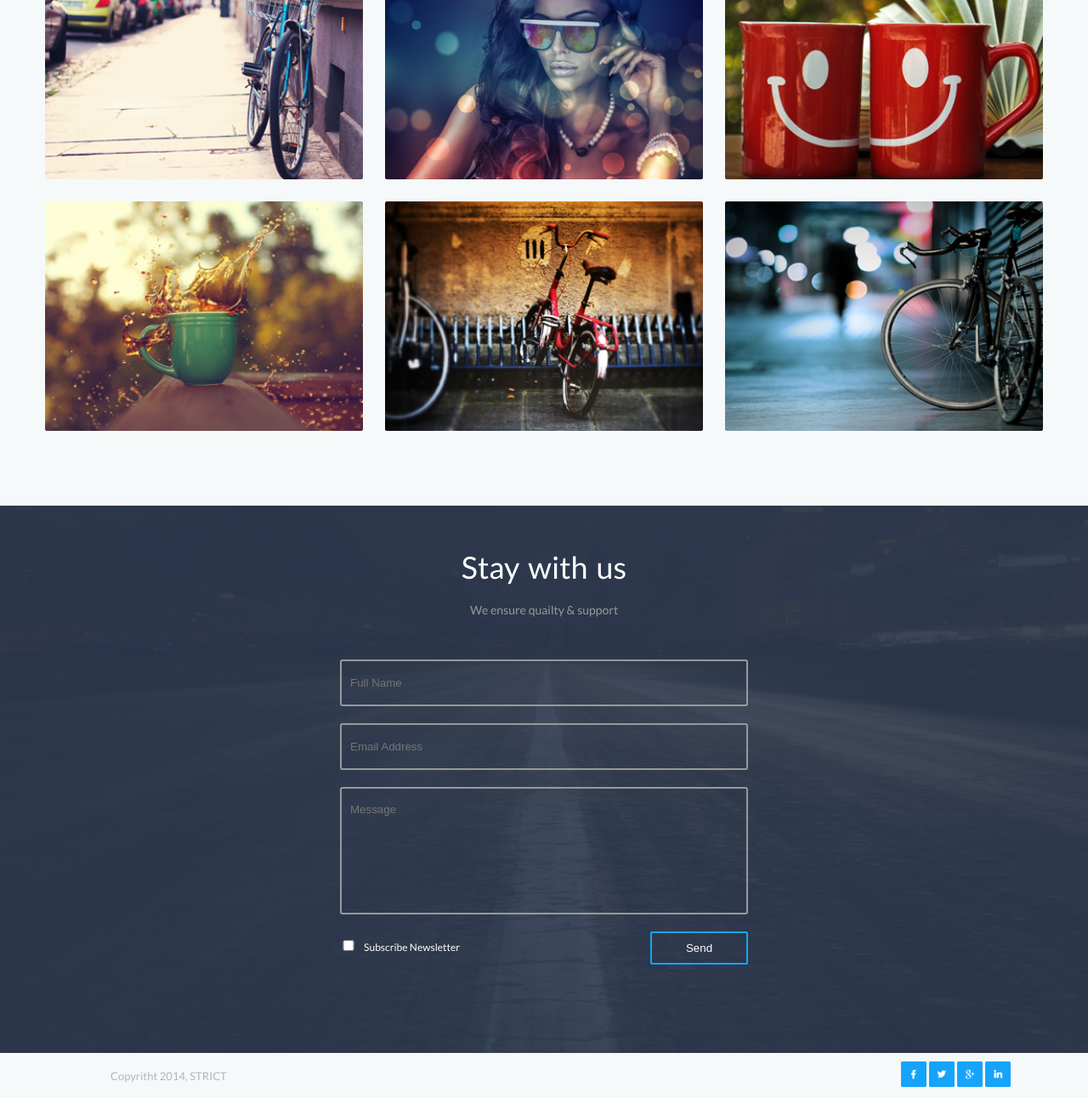
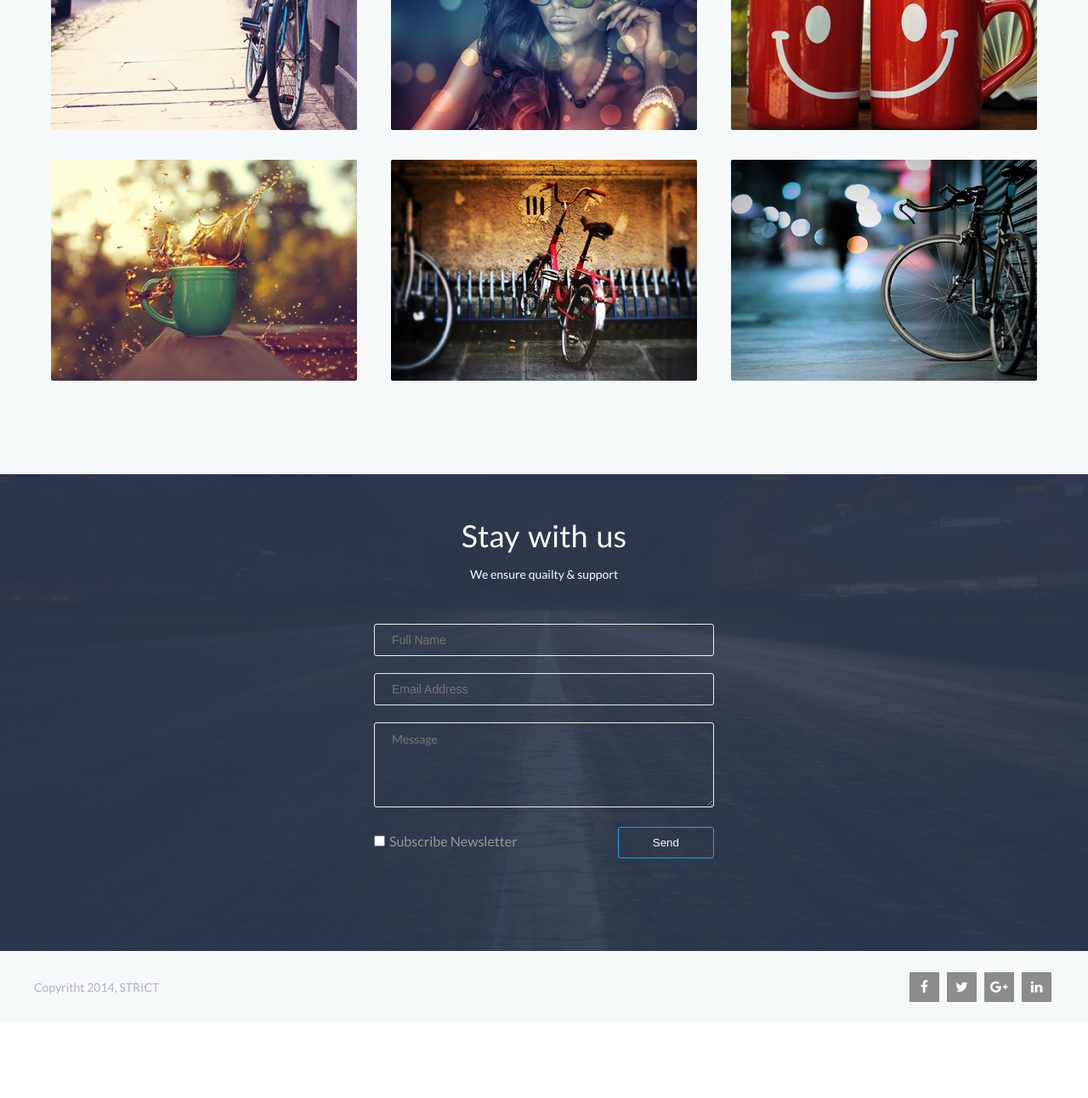
Before and after one commit to Turjo884/Strict, a plain HTML site: page index.html in a window 1280 px wide. Shown: the part 1750-3042 px from the top of the page at 85% size. After the commit the page ends 2954 px from the top, so only its background shows below. Drawn offline with Linux system fonts and the light colour scheme.

Commit message:
complete strict project

```diff
--- a/css/style.css
+++ b/css/style.css
@@ -10,6 +10,9 @@
 }
 body{
     color: #999999;
+    font-family: 'Lato', sans-serif;
+}
+textarea, textarea{
     font-family: 'Lato', sans-serif;
 }
 .col-1{
@@ -27,6 +30,10 @@ body{
 .col-4{
     width: 33.332%;
     float: left;
+}
+.col-4-offset{
+    margin-left: 33.332%;
+    margin-right: 33.332%;
 }
 .col-5{
    width: 41.665%;
@@ -70,6 +77,9 @@ body{
 }
 a{
     text-decoration: none;
+}
+.mb-50{
+    margin-bottom: 50px;
 }
 /* End Global CSS */
 
@@ -196,19 +206,54 @@ header{
     font-size: 36px;
     color: #2d3950;
     font-weight: 400;
+    margin-bottom: 15px;
 }
 .work p{
     text-align: center;
     font-size: 14px;
-    margin-top: 20px;
-    margin-bottom: 80px;
+    /* margin-top: 15px;
+    margin-bottom: 50px; */
+    padding: 0 30px;
 }
-.work .happy{
+.work-item{
+    position: relative;
+    overflow: hidden;
+    width: 360px;
+    height: 260px;
+    margin:  0 auto 35px;
+}
+.item-hover{
+    position: absolute;
+    width: 100%;
+    height: 100%;
+    background: rgba(44,172,247,1);
+    top: 0;
+    right: -100% ;
+    transition: .5s ease-in-out;
+    text-align: center;
+}
+.work .work-item:hover .item-hover{
+    background: rgba(44,172,247,.8);
+    right: 0;
+}
+.item-hover ul{
+    padding: 0;
     display: block;
-    width: 100%;
-    margin: 0 auto;
-    padding: 13px;
+    margin-top: 110px;
 }
+.item-hover ul li{
+    text-decoration: none;
+    display: inline;
+}
+.item-hover ul li .fa{
+    color: #fff;
+    border: 1px solid #fff;
+    padding: 10px;
+    font-size: 20px;
+    border-radius: 3px;
+    margin: 5px;
+}
+
 /* End Work Section */
 
 /* Start Stay Area */
@@ -231,73 +276,94 @@ header{
 .stay p{
     text-align: center;
     font-size: 14px;
-    margin: 20px 0 50px;
+    margin: 15px 0 50px;
+    padding: 0 30px;
+    color: #fff;
 }
-.stay input{
-    width: 480px;
-    display: block;
-    margin: 0 auto;
-    background: transparent;
-    border : 2px solid #999999;
-    text-align: left;
-    padding: 18px 10px;
-    border-radius: 3px;
+.form-group{
     margin-bottom: 20px;
 }
-.stay .cube{
-    height: 150px;
-    padding-bottom: 115px;
-}
-.stay .special{
-    width: 20px;
-    height: 13px;
-    display: inline;
-    margin-left: 360px;
-    margin-right: 5px;
-    margin-top: 10px;
-}
-label{
-    color: #fff;
-    font-size: 12px;
-}
-.stay button{
-    display: block;
-    width: 115px;
-    text-align: center;
-    margin-left: 125px;
-    background: transparent;
-    border: 2px solid #15a4fa;
-    padding: 10px 25px;
-    color: #fff;
-    border-radius: 2px;
-    transition: .3s ease background;
-}
-.stay button:hover{
-    background: #15a4fa;
-}
+ .box{
+     width: 100%;
+     height: 20xp;
+     background: transparent;
+     border: 1px solid #eee;
+     padding: 10px 20px;
+     color: #fff;
+     border-radius: 3px;
+     font-size: 14px;
+ }
+ .text-area{
+     width: 100%;
+     height: 100px;
+     background: transparent;
+     border: 1px solid #eee;
+     padding: 10px 20px;
+     color: #fff;
+     border-radius: 3px;
+     font-size: 14px;
+ }
+ .btn-primary{
+     color: #fff;
+     background: transparent;
+     border: 1px solid #15a4fa;
+     padding: 10px 40px;
+     display: block;
+     float: right;
+     border-radius: 3px;
+     transition: .5s ease background;
+ }
+ .btn-primary:hover{
+     background: #15a4fa;
+     cursor: pointer;
+ }
+ .check-mate{
+     margin-right: 5px;
+     margin-top: 10px;
+ }
 /* End Stay Area  */
 
 /* Start Footer Area */
 footer{
     width: 100%;
     float: left;
-    padding: 10px 0px;
+    padding: 25px 0px;
     background: #f6f9f9;
 
 }
 footer p{
-    font-size: 13px;
+    font-size: 14px;
     margin-top: 9px;
     color: #b2b5ba;
-    padding: 0 90px;
+    font-weight: 500;
+    /* padding: 0 90px; */
 }
-footer .social{
-    width: 30%;
-    margin-left: 400px;
-    padding: 0 20px;
+.social{
+    text-align: right;
 }
-footer img{
-    width: 30px;
-
+.social ul{
+    padding: 0;
+}
+.social ul li{
+    list-style: none;
+    display: inline;
+    margin: 0 3px;
+}
+.social ul li .fa{
+    background: #15a4fa;
+    width: 35px;
+    height: 35px;
+    color: #fff;
+    text-align: center;
+    font-size: 16px;
+    line-height: 35px;
+    filter: grayscale(1);
+    transition: .5s ease all;
+}
+.social ul li .fa:hover{
+    filter: grayscale(0);
+    width: 40px;
+    height: 40px;
+    font-size: 18px;
 }
 /* End Footer Area */
--- a/index.html
+++ b/index.html
@@ -86,27 +86,81 @@
     <section class="work">
         <div class="container">
             <div class="row">
-                <div class="col-12">
+                <div class="col-12 mb-50">
                     <h2>Showcase your work like a pro.</h2>
                     <p> Contact me if you like my work</p>
                 </div>
+            </div>
+        </div>
+
+                <div class="container">
+                    <div class="row">
                         <div class="col-4">
+                            <div class="work-item">
                                 <img src="img/cycle.png" alt="cycle" class="happy">
+                                <div class="item-hover">
+                                    <ul>
+                                        <li><i class="fa fa-search-plus" aria-hidden="true"></i></li>
+                                        <li>  <i class="fa fa-link" aria-hidden="true"></i></li>
+                                    </ul>
+                                </div>
+                            </div>
                         </div>
                         <div class="col-4">
+                            <div class="work-item">
                                 <img src="img/girl.png" alt="cycle" class="happy">
+                                <div class="item-hover">
+                                    <ul>
+                                        <li><i class="fa fa-search-plus" aria-hidden="true"></i></li>
+                                        <li>  <i class="fa fa-link" aria-hidden="true"></i></li>
+                                    </ul>
+                                </div>
+                            </div>
                         </div>
                         <div class="col-4">
+                            <div class="work-item">
                                 <img src="img/red-mug.png" alt="cycle" class="happy">
+                                <div class="item-hover">
+                                    <ul>
+                                        <li><i class="fa fa-search-plus" aria-hidden="true"></i></li>
+                                        <li>  <i class="fa fa-link" aria-hidden="true"></i></li>
+                                    </ul>
+                                </div>
+                            </div>
                         </div>
                         <div class="col-4">
+                            <div class="work-item">
                                 <img src="img/tea-mug.png" alt="cycle" class="happy">
+                                <div class="item-hover">
+                                    <ul>
+                                        <li><i class="fa fa-search-plus" aria-hidden="true"></i></li>
+                                        <li>  <i class="fa fa-link" aria-hidden="true"></i></li>
+                                    </ul>
+                                </div>
+                            </div>
                         </div>
                         <div class="col-4">
+                            <div class="work-item">
                                 <img src="img/red-cycle.png" alt="cycle" class="happy">
+                                 <div class="item-hover">
+                                    <ul>
+                                        <li><i class="fa fa-search-plus" aria-hidden="true"></i></li>
+                                        <li>  <i class="fa fa-link" aria-hidden="true"></i></li>
+                                    </ul>
+                                 </div>
+                            </div>
                         </div>
                         <div class="col-4">
+                           <div class="work-item">
                             <img src="img/black-cycle.png" alt="cycle" class="happy">
+                            <div class="item-hover">
+                                <ul>
+                                    <li><i class="fa fa-search-plus" aria-hidden="true"></i></li>
+                                    <li>  <i class="fa fa-link" aria-hidden="true"></i></li>
+                                </ul>
+                            </div>
+                           </div>
+
                         </div>
                     </div>
                 </div>
@@ -121,16 +175,31 @@
                 <div class="col-12">
                     <h2>Stay with us</h2>
                     <p>We ensure quailty & support</p>
-                    <input type="text" placeholder="Full Name">
-                    <input type="email" placeholder="Email Address">
-                    <input type="text" placeholder="Message" class="cube">
                 </div>
-                <div class="col-6">
-                    <input type="checkbox" class="special">
-                    <label>Subscribe Newsletter</label>
             </div>
-                <div class="col-6">
-                    <button type="button">Send</button>
+        </div>
+
+        <div class="container">
+            <div class="row">
+                <div class="col-4 col-4-offset">
+                    <form action="" method="">
+                        <div class="form-group">
+                            <input type="text" placeholder="Full Name" class="box">
+                        </div>
+
+                        <div class="form-group">
+                            <input type="email" placeholder="Email Address" class="box">
+                        </div>
+
+                        <div class="form-group">
+                            <textarea name="message" placeholder="Message" class="text-area"></textarea>
+                        </div>
+
+                        <div class="form-group">
+                            <input type="checkbox" value="1" class="check-mate"><label>Subscribe Newsletter</label>
+                            <button type="submit" class="btn-primary">Send</button>
+                        </div>
+                    </form>
                 </div>
             </div>
         </div>
@@ -147,10 +216,20 @@
                 </div>
                 <div class="col-6">
                    <div class="social">
-                    <img src="img/fb-icon.png" alt="facebook">
-                    <img src="img/twitter.png" alt="twitter">
-                    <img src="img/google.png" alt="google">
-                    <img src="img/linkedin.png" alt="linkedin">
+                    <ul>
+                        <li>
+                            <i class="fa fa-facebook" aria-hidden="true"></i>
+                        </li>
+                        <li>
+                            <i class="fa fa-twitter" aria-hidden="true"></i>
+                        </li>
+                        <li>
+                            <i class="fa fa-google-plus" aria-hidden="true"></i>
+                        </li>
+                        <li>
+                            <i class="fa fa-linkedin" aria-hidden="true"></i>
+                        </li>
+                    </ul>
                    </div>
                 </div>
             </div>
```
Also changed, not shown: img/Cuda.png (deleted). Lines whose indentation alone changed are shown as unchanged.
